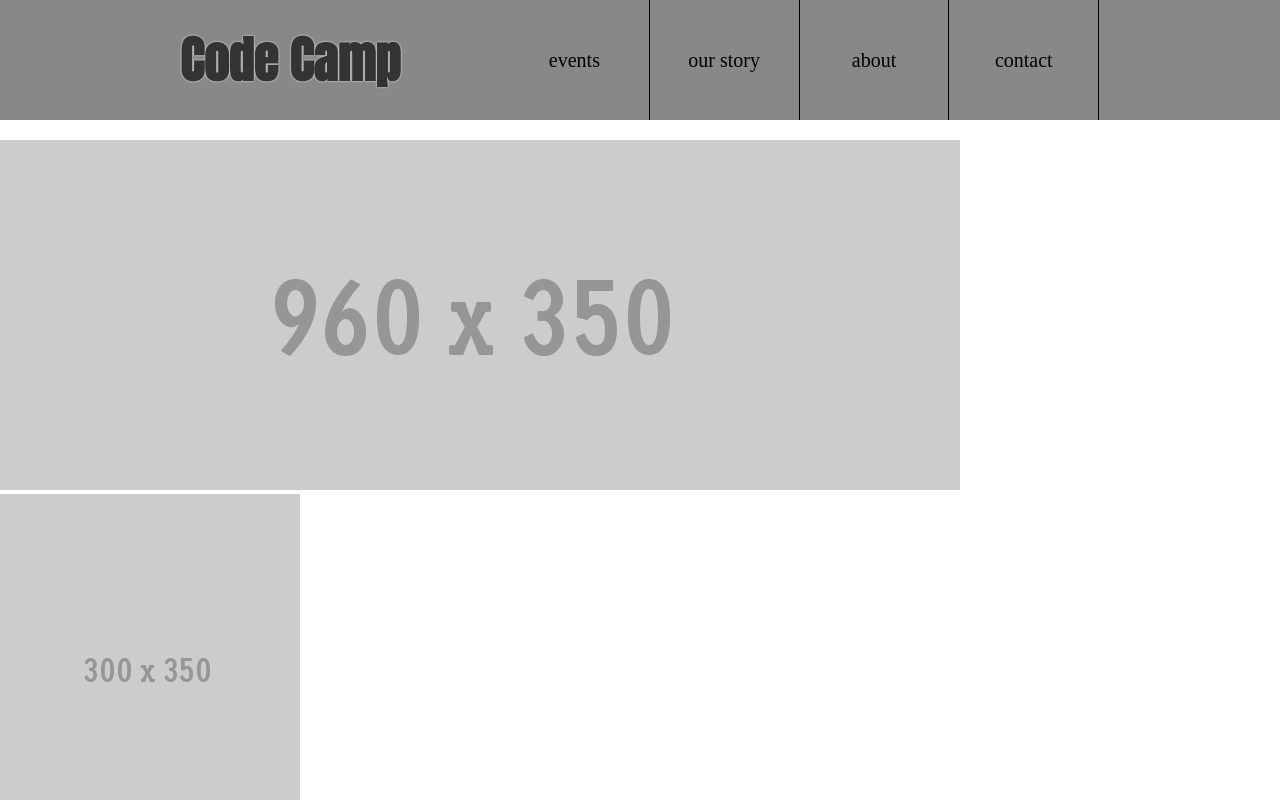
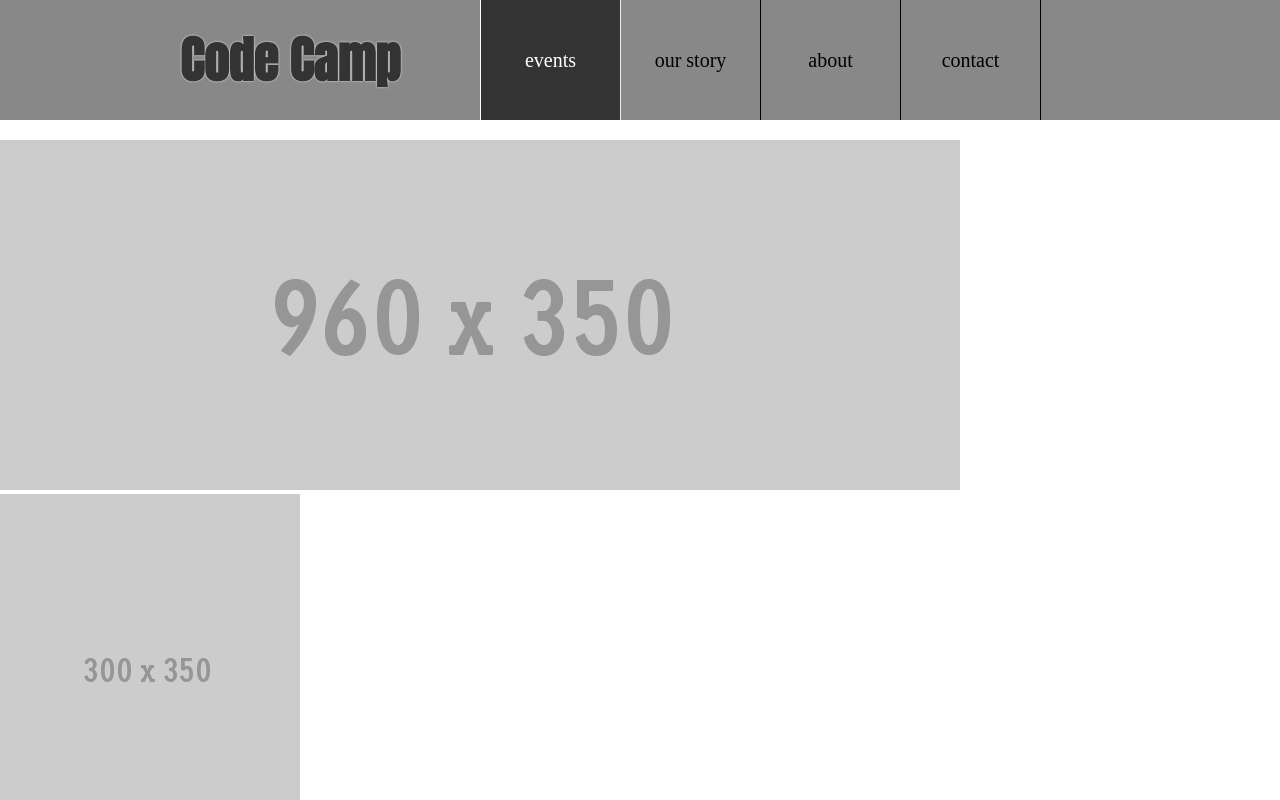
Before and after one commit to dcornellyoung/chs-codecamp, a plain HTML site: page web-101/index.html in a window 1280 px wide. In both pictures the pointer is over the item "events". Shown: the top 800 px of the page. Drawn offline with Linux system fonts and the light colour scheme.

Commit message:
finished header

```diff
--- a/web-101/css/styles.css
+++ b/web-101/css/styles.css
@@ -36,7 +36,7 @@ header {
 }
 
 nav {
-  width: 620px;
+  width: 640px;
 }
 
 nav > ul {
@@ -52,9 +52,16 @@ nav > ul > li {
   padding 0 10px;
   margin: 0;
   line-height: 120px;
-  width: 24%;
+  width: calc(25% - 21px);
   text-align: center;
   cursor: pointer;
+}
+
+nav > ul > li:hover {
+  background-color: #333;
+  border-right: 1px solid #eee;
+  border-left: 1px solid #fff;
+  color: #fff;
 }
 
 /* Helper Classes */
```
